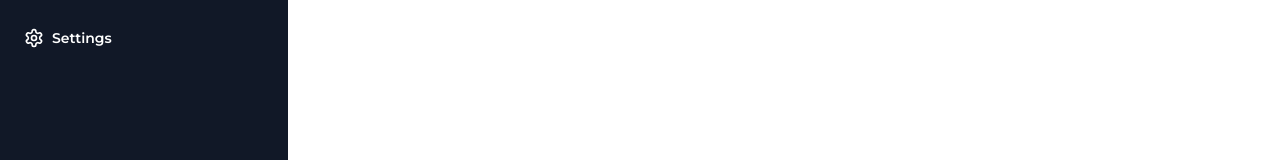
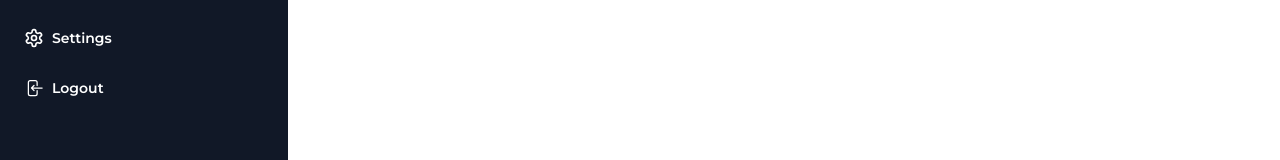
Before and after one commit to Anish-Karthik/Prakriti, a Next.js app: page /chatbot in a window 1280 px wide. Shown: the part 248-408 px from the top of the page. Built offline with nearby package versions, Linux system fonts and the light colour scheme.

Commit message:
Nextauth

```diff
--- a/app/(dashboard)/(routes)/layout.tsx
+++ b/app/(dashboard)/(routes)/layout.tsx
@@ -1,10 +1,11 @@
 import React from "react"
-
 import Navbar from "@/components/shared/Navbar"
 import Sidebar from "@/components/shared/Sidebar"
 
-const DashBoardLayout = ({ children }: { children: React.ReactNode }) => {
+const DashBoardLayout = async({ children }: { children: React.ReactNode }) => {
+
   return (
+
     <div className="h-full relative">
       {/* desktop view */}
       <div className="hidden h-full lg:flex lg:flex-col lg:fixed lg:w-72 inset-y-0 z-[80] bg-gray-900 mr-2">
--- a/components/shared/Sidebar.tsx
+++ b/components/shared/Sidebar.tsx
@@ -3,7 +3,8 @@
 import { Montserrat } from "next/font/google"
 import Image from "next/image"
 import Link from "next/link"
-import { usePathname } from "next/navigation"
+import { usePathname, useRouter } from "next/navigation"
+import { HiArrowLeftOnRectangle, HiUsers } from 'react-icons/hi2';
 import { NEXT_PUBLIC_APP_NAME } from "@/public/constants"
 import {
   Apple,
@@ -27,6 +28,8 @@ const montserrat = Montserrat({
 
 
   import { useEffect } from "react"
+import { Button } from "../ui/button"
+import { signOut } from "next-auth/react"
 
 
 // get current path
@@ -53,6 +56,7 @@ const Sidebar = () => {
     window.googleTranslateElementInit = googleTranslateElementInit;
   }, []);
   const pathname = usePathname()
+  const router=useRouter()
   return (
     <div className="space-y-4 py-2 flex flex-col h-full bg-[#111827] text-white ">
       <div className="px-3 py-2 flex-1">
@@ -67,9 +71,16 @@ const Sidebar = () => {
 
         <div className="space-y-1.5 pt-3 lg:pt-4">
           {routes.map((route) => (
-            <Link
+          <div
             key={route.label}
-              href={route.href}
+            onClick={async () => {
+              if (route.label === "Logout") {
+                await signOut();
+                router.push(route.href);
+              } else {
+                router.push(route.href);
+              }
+            }}
             className={cn(
               "text-sm group flex p-3 w-full justify-start cursor-pointer hover:text-white hover:bg-white/10 rounded-lg transition ",
               montserrat.className,
@@ -85,10 +96,11 @@ const Sidebar = () => {
               />
               {route.label}
             </div>
-            </Link>
+          </div>
         ))}
         </div>
          <div className="hidden" id="google_translate_element"></div>
+
       </div>
     </div>
   )
@@ -121,6 +133,7 @@ export const routes: {
     href: "/diet-plan",
     color: "text-red-500",
   },
+
   // {
   //   label: "Ayur-Unity",
   //   icon: Users,
@@ -158,4 +171,10 @@ export const routes: {
     href: "/settings",
     color: "text-white-500",
   },
+   {
+      label: 'Logout',
+      href: '/sign-in',
+      icon: HiArrowLeftOnRectangle,
+      color: "text-white-500",
+  },
 ]
```
Lines whose indentation alone changed are shown as unchanged.
